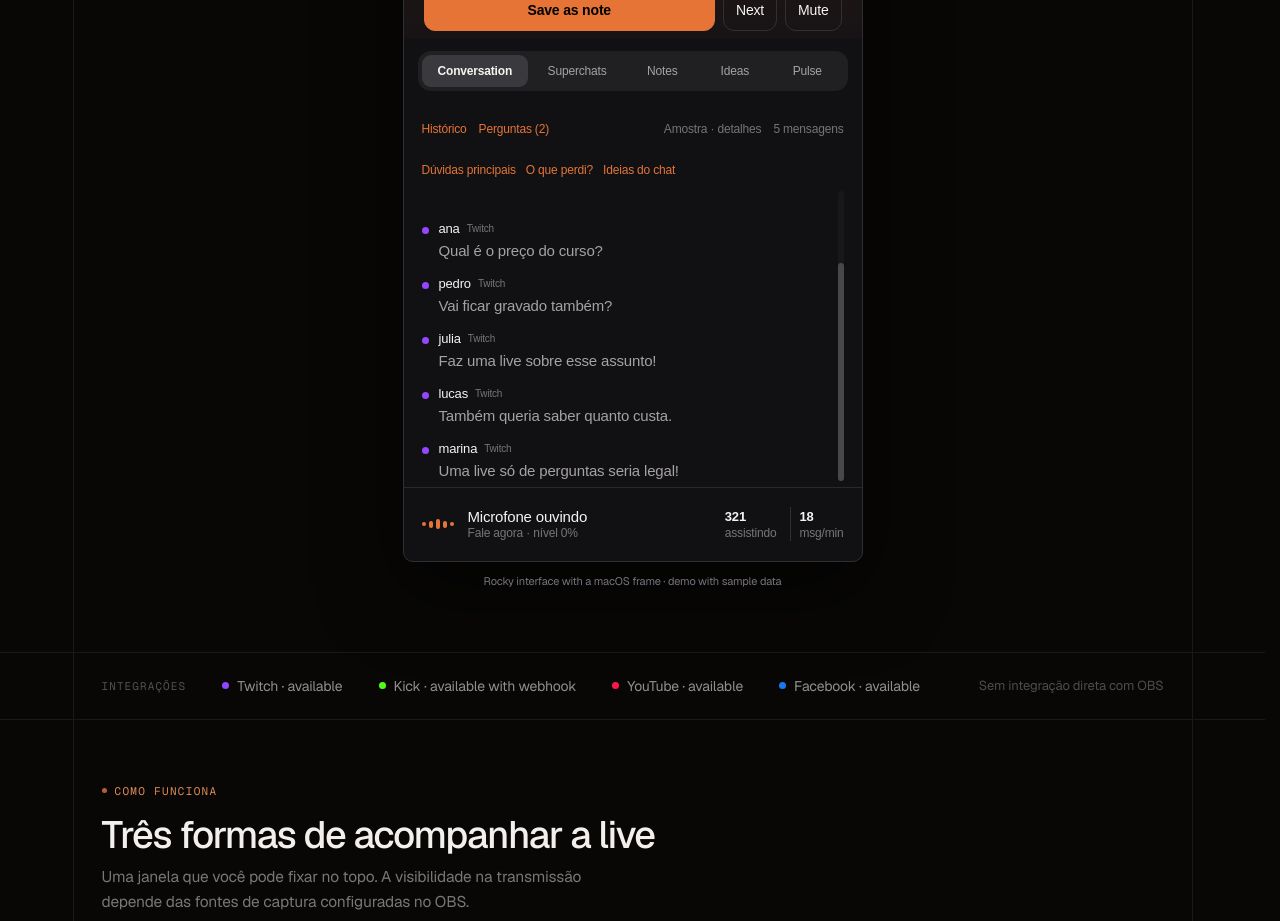
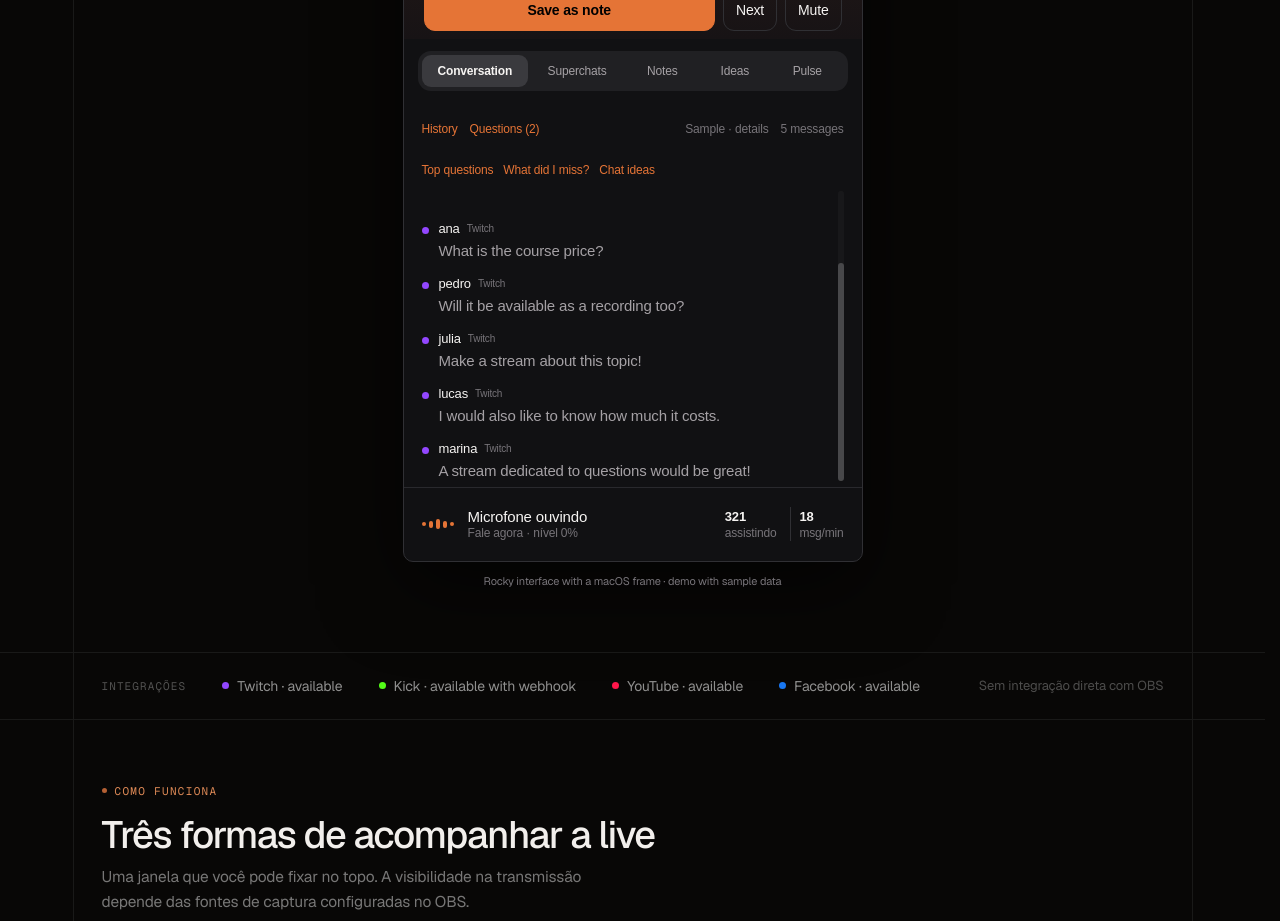
Before and after one commit to opensources-com-br/rocky, a Next.js app in the folder apps/web/: page / in a window 1280 px wide. Shown: the part 900-1821 px from the top of the page. Built offline with nearby package versions, Linux system fonts and the light colour scheme.

Commit message:
feat: translate the app preview conversation

```diff
--- a/apps/web/components/landing/AppConversation.jsx
+++ b/apps/web/components/landing/AppConversation.jsx
@@ -1,4 +1,6 @@
-const messages = [
+import { localized } from "@/lib/i18n";
+
+const portugueseMessages = [
   ["ana", "Qual é o preço do curso?"],
   ["pedro", "Vai ficar gravado também?"],
   ["julia", "Faz uma live sobre esse assunto!"],
@@ -6,10 +8,19 @@ const messages = [
   ["marina", "Uma live só de perguntas seria legal!"],
 ];
 
-export default function AppConversation() {
+const englishMessages = [
+  ["ana", "What is the course price?"],
+  ["pedro", "Will it be available as a recording too?"],
+  ["julia", "Make a stream about this topic!"],
+  ["lucas", "I would also like to know how much it costs."],
+  ["marina", "A stream dedicated to questions would be great!"],
+];
+
+export default function AppConversation({ locale }) {
+  const messages = localized(locale, englishMessages, portugueseMessages);
   return <div className="rocky-conversation">
-    <div className="rocky-conversation-tools"><span>Histórico</span><span>Perguntas (2)</span><small>Amostra · detalhes</small><small>{messages.length} mensagens</small></div>
-    <div className="rocky-quick-questions">{["Dúvidas principais", "O que perdi?", "Ideias do chat"].map(label => <span key={label}>{label}</span>)}</div>
+    <div className="rocky-conversation-tools"><span>{localized(locale, "History", "Histórico")}</span><span>{localized(locale, "Questions (2)", "Perguntas (2)")}</span><small>{localized(locale, "Sample · details", "Amostra · detalhes")}</small><small>{messages.length} {localized(locale, "messages", "mensagens")}</small></div>
+    <div className="rocky-quick-questions">{localized(locale, ["Top questions", "What did I miss?", "Chat ideas"], ["Dúvidas principais", "O que perdi?", "Ideias do chat"]).map(label => <span key={label}>{label}</span>)}</div>
     <div className="rocky-chat">
       <div className="rocky-chat-messages">{messages.map(([author, text]) =>
         <div className="rocky-chat-message" key={author}>
```
